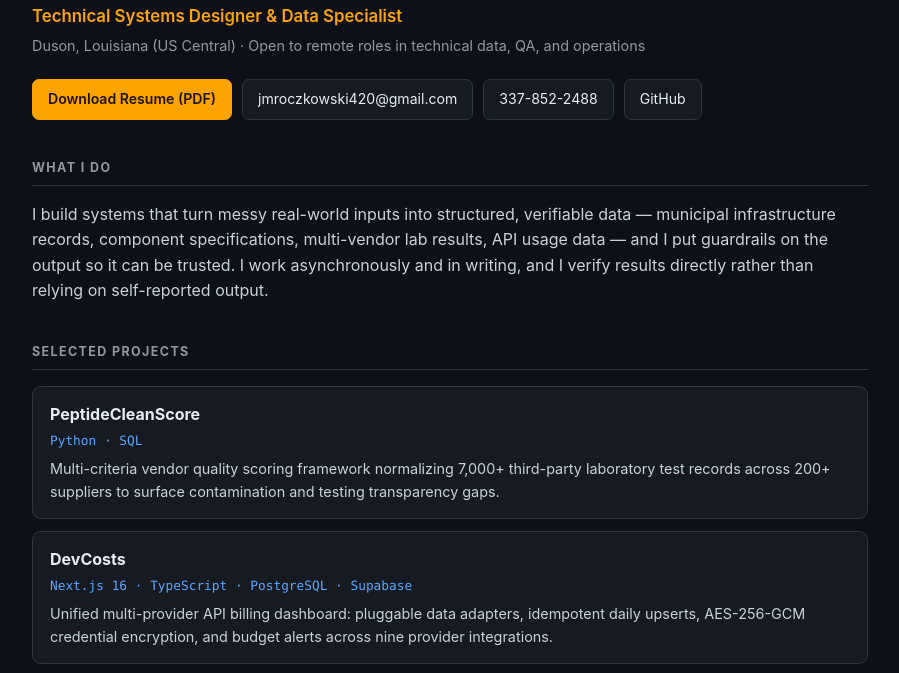
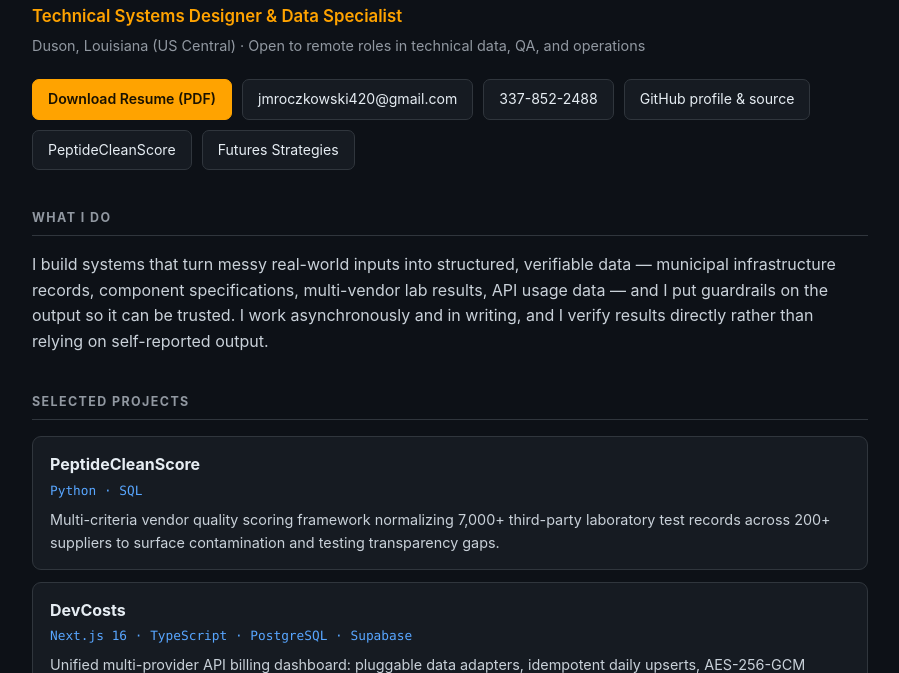
Before and after one commit to Alchemeister/Alchemeister, a plain HTML site: page index.html in a window 1280 px wide. Shown: the part 102-775 px from the top of the page, without its empty margins (190-1089 px from the left). Drawn offline with Linux system fonts and the light colour scheme.

Commit message:
Route resume through release asset; link portfolio site from profile README

```diff
--- a/index.html
+++ b/index.html
@@ -57,7 +57,9 @@
     <a class="primary" href="https://github.com/Alchemeister/Alchemeister/releases/latest/download/Jacob_Mroczkowski_Resume.pdf">Download Resume (PDF)</a>
     <a href="mailto:jmroczkowski420@gmail.com">jmroczkowski420@gmail.com</a>
     <a href="tel:+13378522488">337-852-2488</a>
-    <a href="https://github.com/Alchemeister">GitHub</a>
+    <a href="https://github.com/Alchemeister">GitHub profile &amp; source</a>
+    <a href="https://github.com/Alchemeister/clean-pep">PeptideCleanScore</a>
+    <a href="https://github.com/Alchemeister/futures-strategies">Futures Strategies</a>
   </div>
 
   <h2>What I do</h2>
```
Also changed, not shown: 1 other file.
